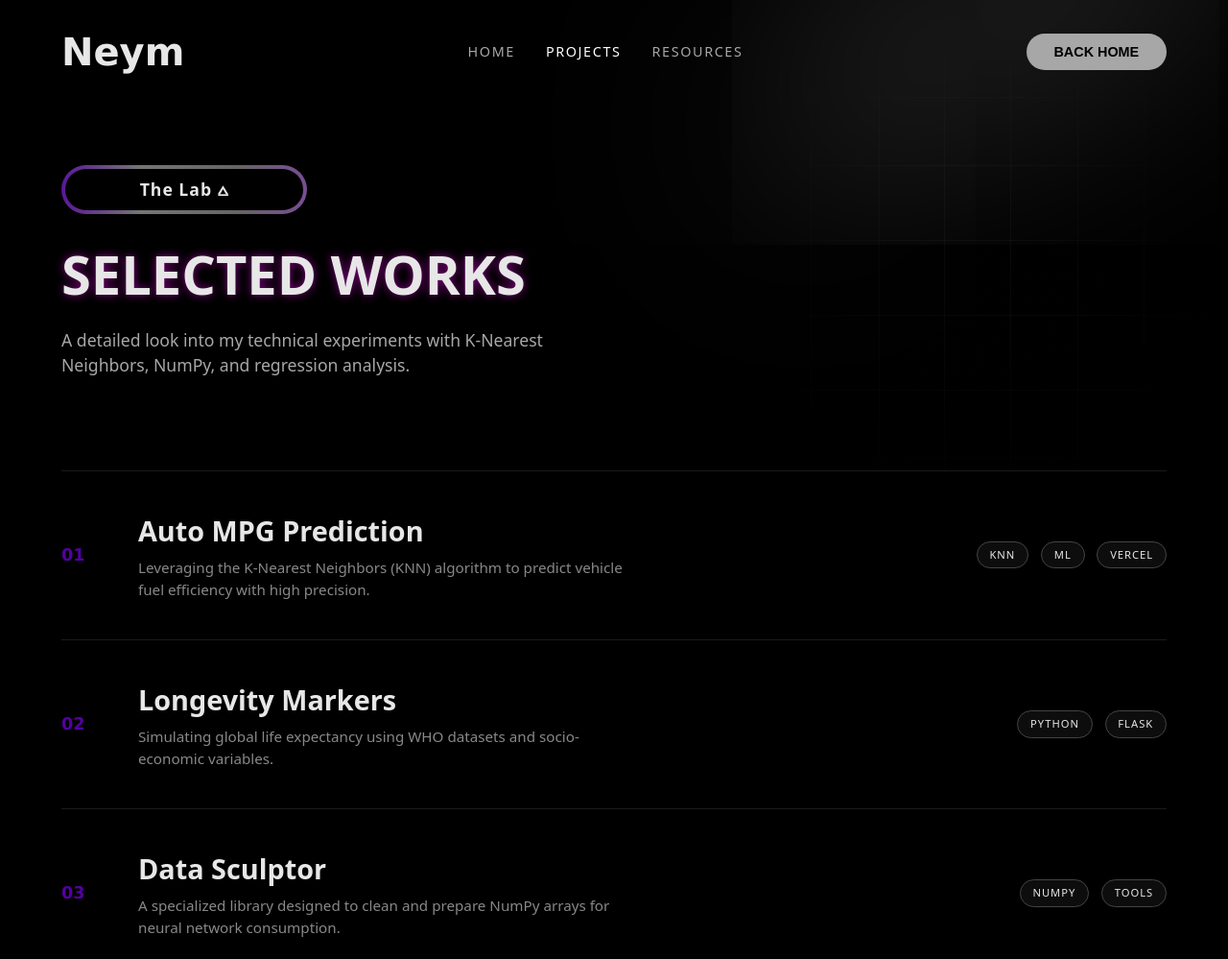
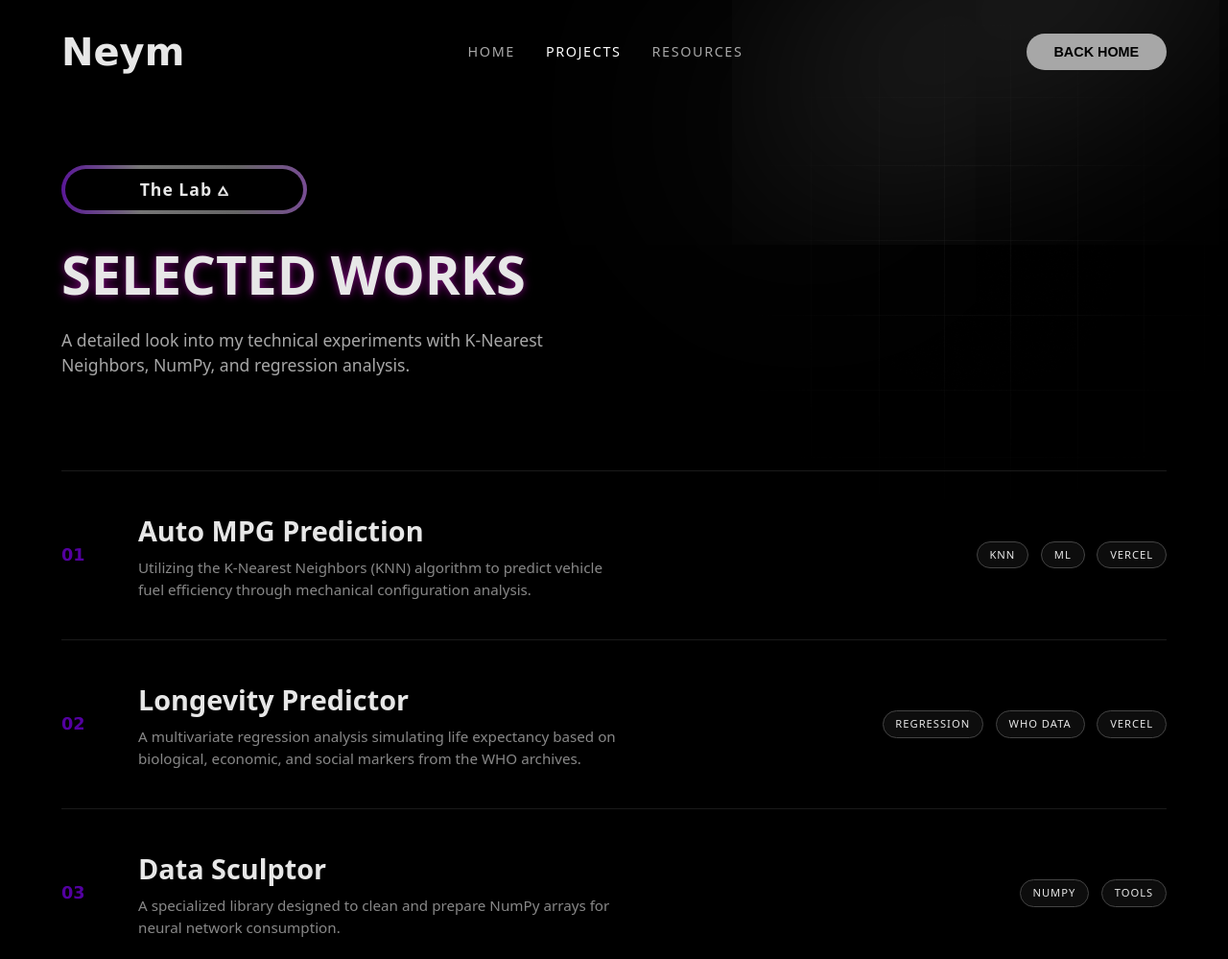
Before and after one commit to themehmi/PortFolio, a Flask app: page /projects in a window 1280 px wide. Shown: the top 999 px of the page at 96% size. Run offline with Flask 3, Linux system fonts and the light colour scheme.

Commit message:
Refine project details and adjust layout styles
Updated project descriptions and links for clarity.

```diff
--- a/templates/projects.html
+++ b/templates/projects.html
@@ -101,12 +101,11 @@
             margin-bottom: 6rem;
         }
 
-        /* Increased size of "The Lab" */
         .tag-box {
             position: relative;
             margin-bottom: 2rem;
-            width: 16rem; /* Increased width */
-            height: 3.2rem; /* Increased height */
+            width: 16rem;
+            height: 3.2rem;
             border-radius: 50px;
             background: linear-gradient(to right, #656565, #7f42a7,#6600c5,#5300a0,#757575,#656565);
             background-size: 200%;
@@ -123,14 +122,13 @@
             display: flex;
             align-items: center;
             justify-content: center;
-            font-size: 1.1rem; /* Increased font size */
+            font-size: 1.1rem;
             font-weight: bold;
             letter-spacing: 1px;
         }
 
-        /* Decreased size of "Selected Works" */
         .projects-main h1 {
-            font-size: clamp(2rem, 5vw, 3.5rem); /* Scaled down */
+            font-size: clamp(2rem, 5vw, 3.5rem);
             line-height: 1.1;
             margin-bottom: 1.5rem;
             text-shadow: 0 0 10px purple;
@@ -243,7 +241,7 @@
                     <div class="item-num">01</div>
                     <div class="item-title">
                         <h2>Auto MPG Prediction</h2>
-                        <p>Leveraging the K-Nearest Neighbors (KNN) algorithm to predict vehicle fuel efficiency with high precision.</p>
+                        <p>Utilizing the K-Nearest Neighbors (KNN) algorithm to predict vehicle fuel efficiency through mechanical configuration analysis.</p>
                     </div>
                     <div class="item-tags">
                         <span>KNN</span>
@@ -252,15 +250,16 @@
                     </div>
                 </a>
 
-                <a href="#" class="project-item">
+                <a href="https://life-expectancy-predictor.vercel.app/" target="_blank" class="project-item">
                     <div class="item-num">02</div>
                     <div class="item-title">
-                        <h2>Longevity Markers</h2>
-                        <p>Simulating global life expectancy using WHO datasets and socio-economic variables.</p>
+                        <h2>Longevity Predictor</h2>
+                        <p>A multivariate regression analysis simulating life expectancy based on biological, economic, and social markers from the WHO archives.</p>
                     </div>
                     <div class="item-tags">
-                        <span>Python</span>
-                        <span>Flask</span>
+                        <span>Regression</span>
+                        <span>WHO Data</span>
+                        <span>Vercel</span>
                     </div>
                 </a>
 
```
